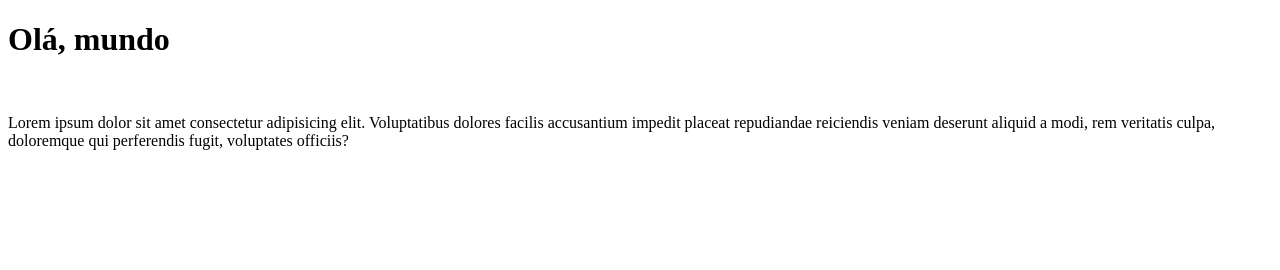
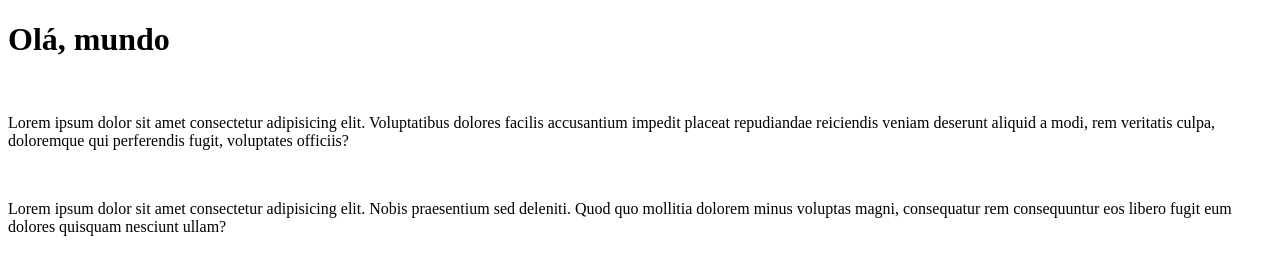
Before and after one commit to CaioCavarzan/Ola_Mundo, a plain HTML site: page site_exemplo/index.html in a window 1280 px wide. Drawn offline with Linux system fonts and the light colour scheme.

Commit message:
Adicionei um novo parágrafo

```diff
--- a/site_exemplo/index.html
+++ b/site_exemplo/index.html
@@ -9,5 +9,7 @@
     <h1>Olá, mundo</h1>
     <br>
     <p>Lorem ipsum dolor sit amet consectetur adipisicing elit. Voluptatibus dolores facilis accusantium impedit placeat repudiandae reiciendis veniam deserunt aliquid a modi, rem veritatis culpa, doloremque qui perferendis fugit, voluptates officiis?</p>
+    <br>
+    <p>Lorem ipsum dolor sit amet consectetur adipisicing elit. Nobis praesentium sed deleniti. Quod quo mollitia dolorem minus voluptas magni, consequatur rem consequuntur eos libero fugit eum dolores quisquam nesciunt ullam?</p>
 </body>
 </html>
```
